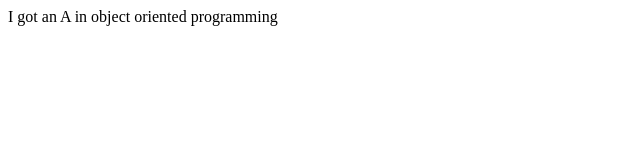
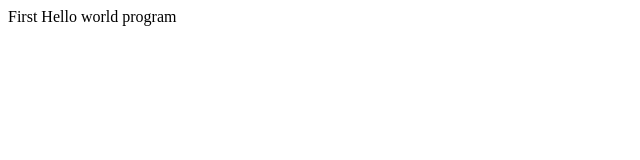
Before and after one commit to bahrian2k18/Bootcamp2020, a plain HTML site: page index.html in a window 1280 px wide. Shown: the whole page, without its empty margins (0-640 px from the left). Drawn offline with Linux system fonts and the light colour scheme.

Commit message:
Update index.html

```diff
--- a/index.html
+++ b/index.html
@@ -6,7 +6,7 @@
 </head>
 <body>
 
-    <div> I got an A in object oriented programming</div>
+    <div> First Hello world program</div>
 
 
 </body>
```
